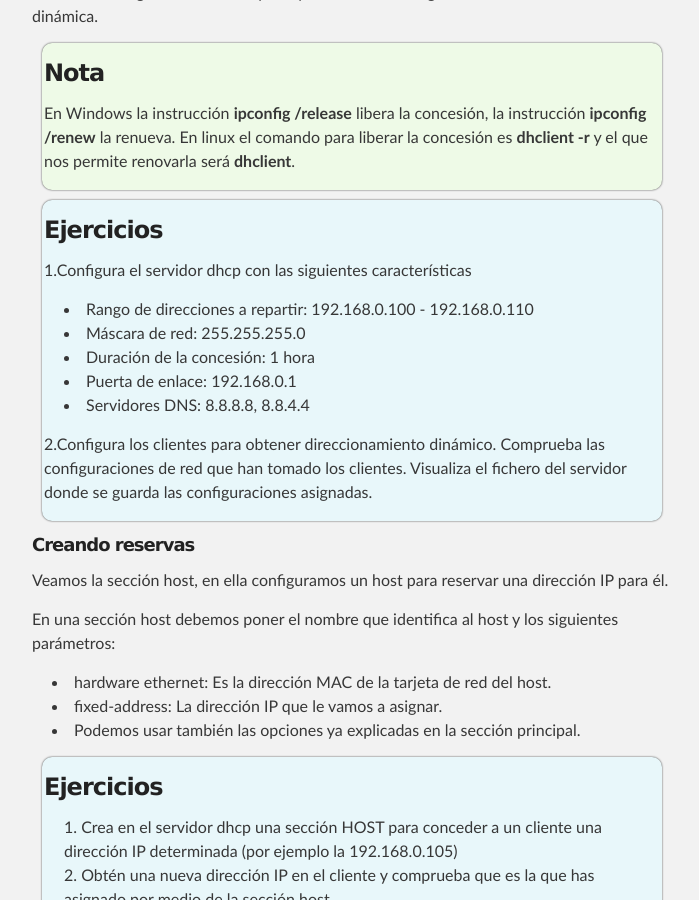
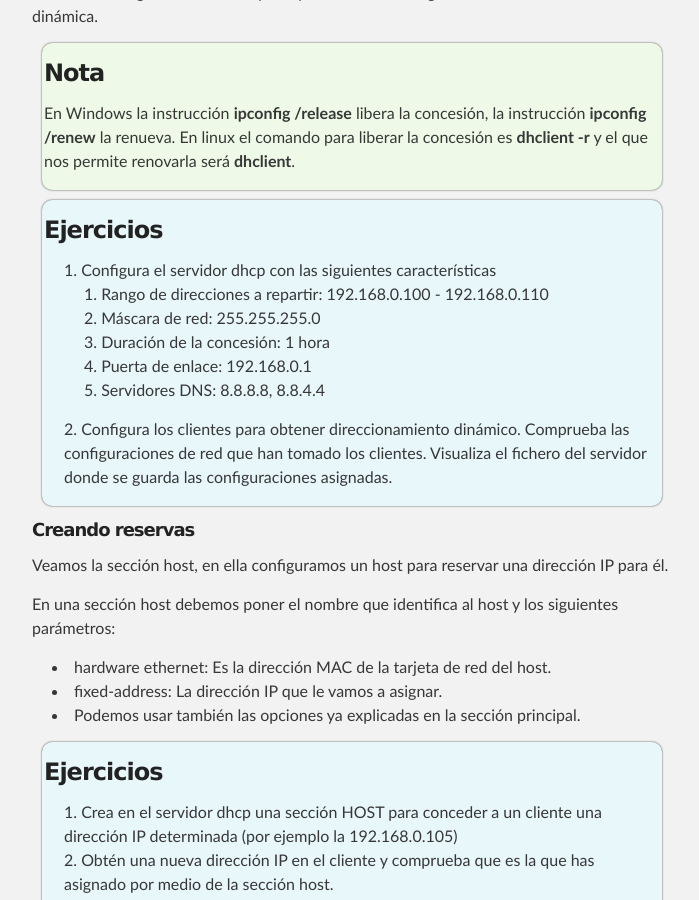
Before and after one commit to josedom24/josedom24.github.io, a Jekyll site: the page built from mod/serviciosgs/e_dhcp_1.md, in a window 1280 px wide and 900 px high, scrolled down 1802 px. Shown: the whole window, without its empty margins (288-987 px from the left). Built offline with Jekyll 4.4.1, drawn with Linux system fonts in a browser that asks for light colours.

Commit message:
Update e_dhcp_1.md

```diff
--- a/mod/serviciosgs/e_dhcp_1.md
+++ b/mod/serviciosgs/e_dhcp_1.md
@@ -73,14 +73,14 @@ En Windows la instrucción **ipconfig /release** libera la concesión, la instru
 
 <div class='ejercicios' markdown='1'>
 ### Ejercicios
-1.Configura el servidor dhcp con las siguientes características
+1. Configura el servidor dhcp con las siguientes características
  * Rango de direcciones a repartir: 192.168.0.100 - 192.168.0.110
  * Máscara de red: 255.255.255.0
  * Duración de la concesión: 1 hora
  * Puerta de enlace: 192.168.0.1
  * Servidores DNS: 8.8.8.8, 8.8.4.4
+2. Configura los clientes para obtener direccionamiento dinámico. Comprueba las configuraciones de red que han tomado los clientes. Visualiza el fichero del servidor donde se guarda las configuraciones asignadas.
 
-2.Configura los clientes para obtener direccionamiento dinámico. Comprueba las configuraciones de red que han tomado los clientes. Visualiza el fichero del servidor donde se guarda las configuraciones asignadas.
 </div>
 
 ##### Creando reservas
```
